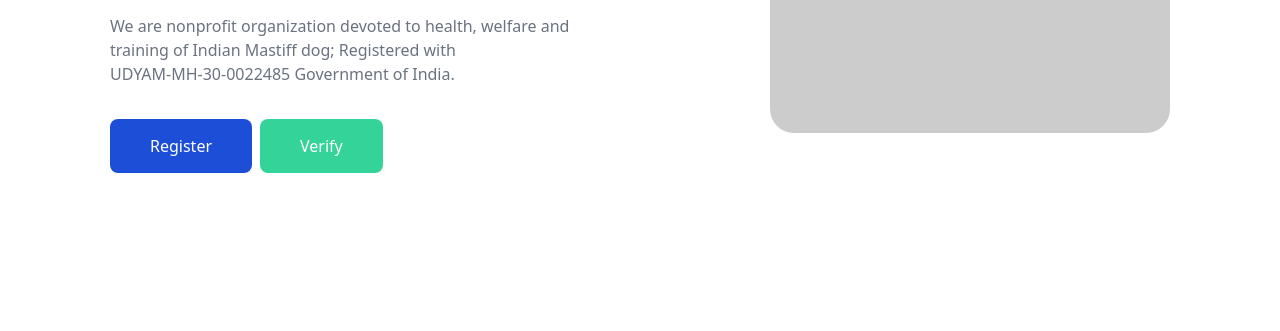
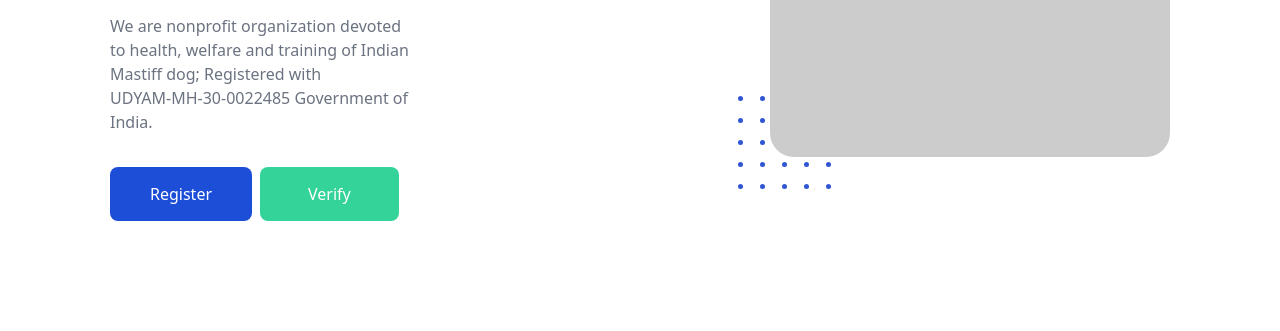
Before and after one commit to Krutika-Waghmare/Demo_Mastiff, a website: page src/index.ejs in a window 1280 px wide. Shown: the part 469-800 px from the top of the page. Drawn offline with nearby package versions, Linux system fonts and the light colour scheme; files that its build step writes are made by us from their sources; placeholder pictures from the web are drawn by us.

Commit message:
added dots design

```diff
--- /dev/null
+++ b/src/details.ejs
@@ -0,0 +1,5 @@
+<div class="flex flex-1">
+    <div class="grid grid-cols-1 md:grid-cols-2 grid-rows-3 gap-8">
+
+    </div>
+</div>
--- a/src/hero.ejs
+++ b/src/hero.ejs
@@ -1,9 +1,8 @@
 <!-- Hero -->
 
-<section class="relative">
-    <div class="container flex flex-col-reverse md:flex-row items-center gap-12 mt-6 lg:mt-10">
+    <div class="container flex flex-col-reverse md:flex-col lg:flex-row items-center gap-12 mt-6 lg:mt-10">
         <!-- Content -->
-        <div class="flex flex-1 flex-col-reverse md:flex-col items-center md:items-start">
+        <div class="flex flex-1 flex-col-reverse md:flex-col items-center md:items-start md:mr-auto md:ml-0">
             <div class="text-center md:text-left">
                 <h1 class="text-dark text-4xl font-bold leading-snug mb-3 sm:text-[42px] lg:text-[40px] xl:text-[42px]">
                     Single dog<br>
@@ -14,7 +13,7 @@
                 <p class="text-base text-3xl text-body-color max-w-[480px] mb-8">Reviving the legacy <br> of Indian Mastiff Dog</p>
             </div>
             <div class="text-center md:text-left">
-                <p class="text-base text-body-color text-light max-w-[480px] mb-12">
+                <p class="text-base text-body-color text-light max-w-[480px] md:max-w-[310px] mb-12">
                     We are nonprofit organization devoted to health, welfare and training of Indian Mastiff dog;
                     Registered with<br> UDYAM-MH-30-0022485 Government of India.
                 </p>
@@ -25,7 +24,7 @@
                         </a>
                     </li>
                     <li class="">
-                        <a href="https://indianmastiff.org/locate" class="items-center justify-center rounded-lg bg-secondary py-4 px-10 text-center text-base font-normal text-white hover:bg-opacity-90">
+                        <a href="https://indianmastiff.org/locate" class="items-center justify-center rounded-lg bg-secondary py-4 px-12 text-center text-base font-normal text-white hover:bg-opacity-90">
                             Verify
                         </a>
                     </li>
@@ -33,8 +32,39 @@
             </div>
         </div>
         <!-- Image -->
-        <div class="flex flex-1 justify-end mt-0 md:translate-y-[450px] lg:translate-y-0">
+        <div class="flex flex-1 justify-end md:ml-auto md:mr-0">
+            <div class="relative">
             <img src="https://via.placeholder.com/400" alt="placeholder-img" class="rounded-3xl">
+            <!-- Dots Design -->
+            <span class="absolute -left-8 -bottom-8 z-[-1]">
+                <svg width="93" height="93" viewBox="0 0 93 93" fill="none" xmlns="http://www.w3.org/2000/svg">
+                    <circle cx="2.5" cy="2.5" r="2.5" fill="#3056D3" />
+                    <circle cx="2.5" cy="24.5" r="2.5" fill="#3056D3" />
+                    <circle cx="2.5" cy="46.5" r="2.5" fill="#3056D3" />
+                    <circle cx="2.5" cy="68.5" r="2.5" fill="#3056D3" />
+                    <circle cx="2.5" cy="90.5" r="2.5" fill="#3056D3" />
+                    <circle cx="24.5" cy="2.5" r="2.5" fill="#3056D3" />
+                    <circle cx="24.5" cy="24.5" r="2.5" fill="#3056D3" />
+                    <circle cx="24.5" cy="46.5" r="2.5" fill="#3056D3" />
+                    <circle cx="24.5" cy="68.5" r="2.5" fill="#3056D3" />
+                    <circle cx="24.5" cy="90.5" r="2.5" fill="#3056D3" />
+                    <circle cx="46.5" cy="2.5" r="2.5" fill="#3056D3" />
+                    <circle cx="46.5" cy="24.5" r="2.5" fill="#3056D3" />
+                    <circle cx="46.5" cy="46.5" r="2.5" fill="#3056D3" />
+                    <circle cx="46.5" cy="68.5" r="2.5" fill="#3056D3" />
+                    <circle cx="46.5" cy="90.5" r="2.5" fill="#3056D3" />
+                    <circle cx="68.5" cy="2.5" r="2.5" fill="#3056D3" />
+                    <circle cx="68.5" cy="24.5" r="2.5" fill="#3056D3" />
+                    <circle cx="68.5" cy="46.5" r="2.5" fill="#3056D3" />
+                    <circle cx="68.5" cy="68.5" r="2.5" fill="#3056D3" />
+                    <circle cx="68.5" cy="90.5" r="2.5" fill="#3056D3" />
+                    <circle cx="90.5" cy="2.5" r="2.5" fill="#3056D3" />
+                    <circle cx="90.5" cy="24.5" r="2.5" fill="#3056D3" />
+                    <circle cx="90.5" cy="46.5" r="2.5" fill="#3056D3" />
+                    <circle cx="90.5" cy="68.5" r="2.5" fill="#3056D3" />
+                    <circle cx="90.5" cy="90.5" r="2.5" fill="#3056D3" />
+                </svg>
+            </span>
+        </div>
         </div>
     </div>
-</section>
--- a/src/index.ejs
+++ b/src/index.ejs
@@ -17,5 +17,12 @@
     <%- include("./src/hero.ejs") %>
     <!-- Hero Section End -->
 
+    <!-- Activities Section Start -->
+    <div class="container relative">
+        <%- include("./src/details.ejs") %>
+    </div>
+
+    <!-- Activities Section End -->
+
 </body>
 </html>
```
Also changed, not shown: dist/output.css, src/index.html.
